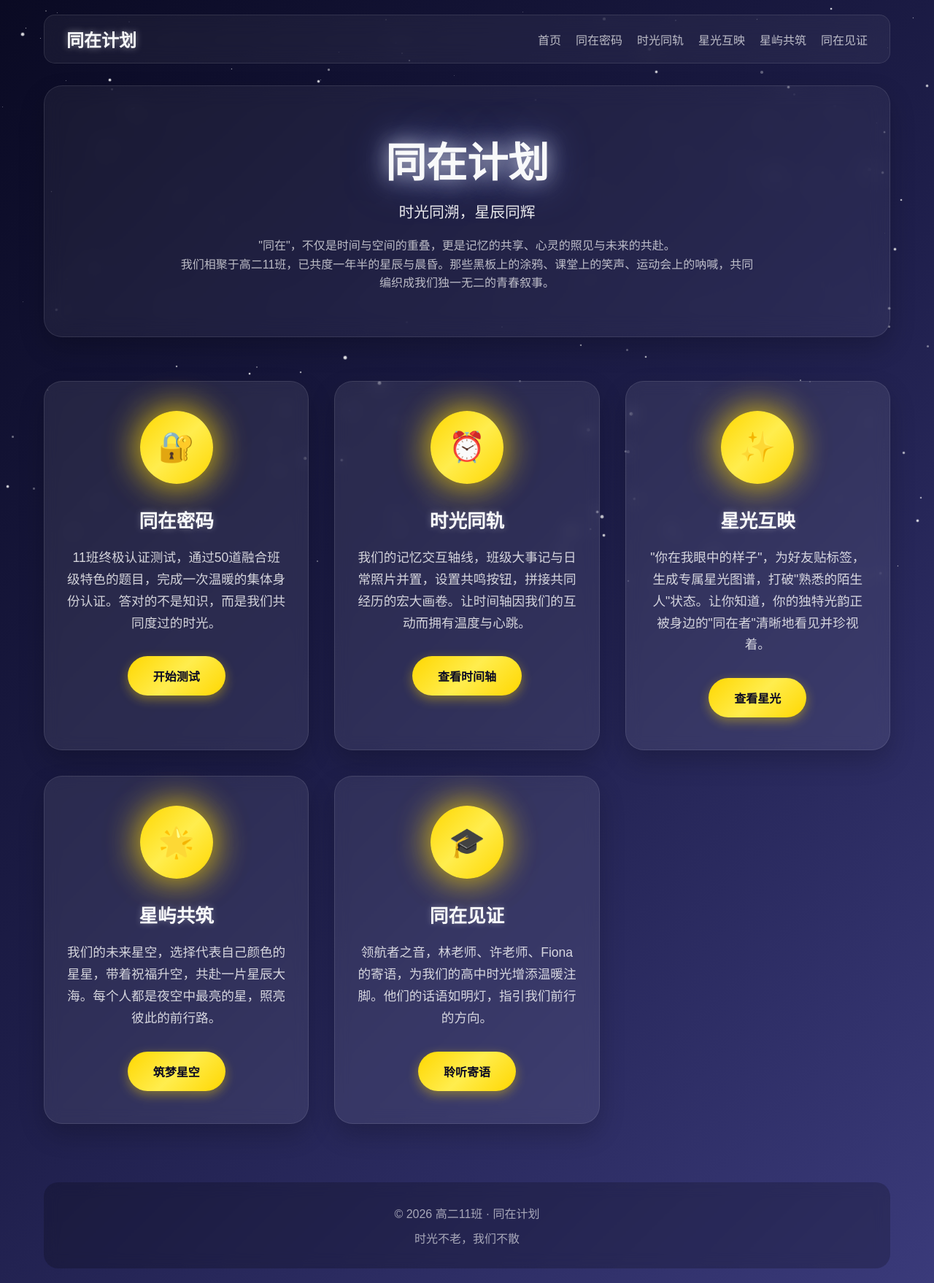
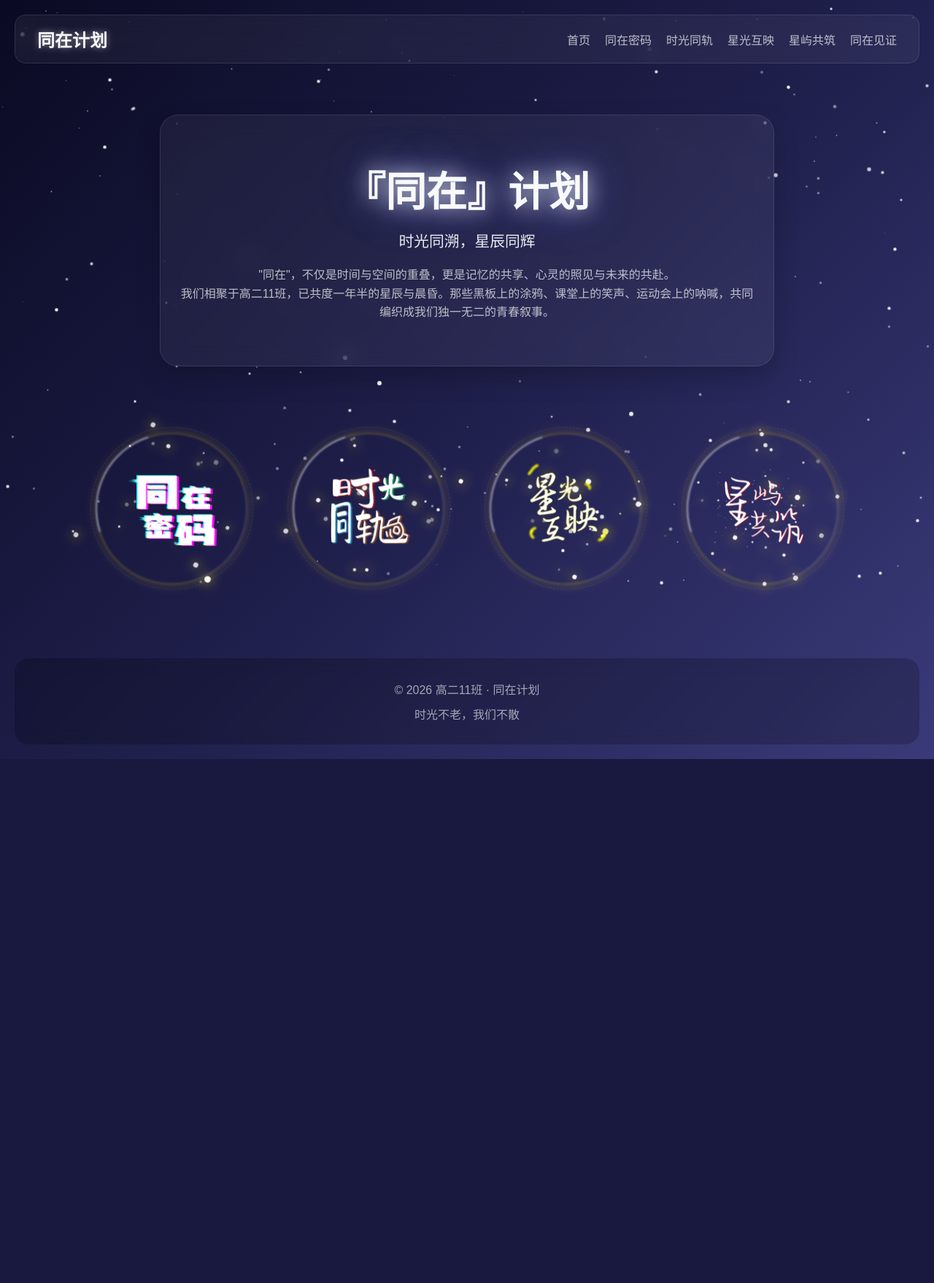
Before and after one commit to HarryWang163/eClassConstellation, a PHP site: page /dashboard.php in a window 1280 px wide. Shown: the whole page at 73% size. After the commit the page ends 1040 px from the top, so only its background shows below. Run offline with PHP 8.4, Linux system fonts and the light colour scheme; the visitor is signed in with stand-in values (Sample User, id 1).

Commit message:
完成主界面修改

```diff
--- a/app/includes/header.php
+++ b/app/includes/header.php
@@ -49,7 +49,7 @@
         }
 
         .container {
-            max-width: 1200px;
+            max-width: 1500px;
             margin: 0 auto;
             padding: 20px;
         }
--- a/dashboard.php
+++ b/dashboard.php
@@ -4,8 +4,8 @@ require_once __DIR__ . '/app/includes/auth.php';
 
 // 检查是否已登录
 if (!isLoggedIn()) {
-        // 未登录，显示登录提示
-        redirectToLogin();
+    // 未登录，显示登录提示
+    redirectToLogin();
 }
 ?>
 
@@ -14,8 +14,227 @@ if (!isLoggedIn()) {
 require_once __DIR__ . '/app/includes/header.php';
 ?>
 
-        <header>
-            <h1>同在计划</h1>
+<style>
+/* 外层容器 */
+.activities-wrapper {
+    max-width: 1400px;
+    margin: 0 auto;
+    padding: 40px 20px;
+    display: flex;
+    flex-direction: column;
+    align-items: center;
+    gap: 50px;
+}
+
+/* 品牌标识区域 */
+.brand-section {
+    text-align: center;
+}
+
+.brand-image {
+    max-width: 200px;       /* 根据实际图片调整 */
+    height: auto;
+    filter: drop-shadow(0 0 30px rgba(255, 215, 0, 0.6));
+    animation: float 4s ease-in-out infinite;
+}
+
+/* 四个活动图片水平行 */
+.activities-row {
+    display: flex;
+    justify-content: center;
+    align-items: center;
+    flex-wrap: wrap;        /* 移动端自动折行 */
+    gap: 40px 100px;         /* 间距 */
+    width: 100%;
+}
+
+.activity-item {
+    display: flex;
+    justify-content: center;
+    align-items: center;
+    background: none !important;
+    border: none !important;
+    box-shadow: none !important;
+    padding: 0;
+}
+
+.activity-icon-img {
+    max-width: 170px;       /* 统一大小，可按需调整 */
+    height: auto;
+    display: block;
+    transition: transform 0.3s ease, filter 0.3s ease;
+}
+
+.activity-icon-img:hover {
+    transform: scale(1.08);
+    filter: drop-shadow(0 0 20px rgba(255, 215, 0, 0.6));
+}
+
+/* 同在见证区域 */
+.witness-section {
+    margin-top: 20px;
+    text-align: center;
+}
+
+.witness-image {
+    max-width: 180px;
+    height: auto;
+    transition: transform 0.3s ease;
+}
+
+.witness-image:hover {
+    transform: scale(1.05);
+}
+
+/* 浮动动画（品牌标识） */
+@keyframes float {
+    0% { transform: translateY(0px); }
+    50% { transform: translateY(-10px); }
+    100% { transform: translateY(0px); }
+}
+
+/* 移动端适配 */
+@media (max-width: 768px) {
+    .activities-row {
+        gap: 30px;
+    }
+    .activity-icon-img {
+        max-width: 100px;
+    }
+    .brand-image {
+        max-width: 200px;
+    }
+}
+
+/* ---------- 品牌图片：脉动光晕 ---------- */
+.brand-section {
+    position: relative;
+}
+
+.brand-image {
+    position: relative;
+    z-index: 2;
+    animation: float 4s ease-in-out infinite, pulseGlow 3s ease-in-out infinite alternate;
+}
+
+@keyframes pulseGlow {
+    0% { filter: drop-shadow(0 0 20px rgba(255, 215, 0, 0.6)); }
+    100% { filter: drop-shadow(0 0 45px rgba(255, 215, 0, 0.9)); }
+}
+
+/* ---------- 活动图标：旋转光环 ---------- */
+.activity-item {
+    position: relative;
+    display: flex;
+    justify-content: center;
+    align-items: center;
+}
+
+/* 光环伪元素 - 每个图标背后的旋转圆环 */
+.activity-item::before {
+    content: '';
+    position: absolute;
+    width: 120%;            /* 比图片稍大 */
+    height: 120%;
+    border: 2px solid rgba(255, 215, 0, 0.3);
+    border-radius: 50%;
+    border-top-color: rgba(255, 255, 255, 0.8);
+    border-bottom-color: rgba(255, 255, 255, 0.2);
+    animation: rotate 8s linear infinite;
+    opacity: 0.7;
+    filter: blur(1px);
+    box-shadow: 0 0 15px rgba(255, 215, 0, 0.3);
+}
+
+/* 第二个光环，反向旋转，增加层次感 */
+.activity-item::after {
+    content: '';
+    position: absolute;
+    width: 130%;
+    height: 130%;
+    border: 1px dashed rgba(255, 255, 255, 0.2);
+    border-radius: 50%;
+    animation: rotateReverse 12s linear infinite;
+    opacity: 0.5;
+}
+
+@keyframes rotate {
+    0% { transform: rotate(0deg); }
+    100% { transform: rotate(360deg); }
+}
+
+@keyframes rotateReverse {
+    0% { transform: rotate(0deg); }
+    100% { transform: rotate(-360deg); }
+}
+
+/* 悬停时光环高亮并加速 */
+.activity-item:hover::before {
+    border-color: rgba(255, 215, 0, 0.8);
+    border-top-color: #fff;
+    border-bottom-color: rgba(255, 215, 0, 0.5);
+    animation-duration: 4s;
+    box-shadow: 0 0 30px rgba(255, 215, 0, 0.8);
+    width: 130%;
+    height: 130%;
+    transition: all 0.3s;
+}
+
+.activity-item:hover::after {
+    border-color: rgba(255, 255, 255, 0.5);
+    animation-duration: 6s;
+    width: 140%;
+    height: 140%;
+}
+
+/* 调整图片层级，不被伪元素遮挡 */
+.activity-icon-img {
+    position: relative;
+    z-index: 3;
+}
+
+/* 为每个活动图标创建星光粒子容器 */
+.activity-item {
+    position: relative;
+}
+
+/* 粒子容器 */
+.star-field {
+    position: absolute;
+    top: 50%;
+    left: 50%;
+    width: 200px;
+    height: 200px;
+    transform: translate(-50%, -50%);
+    pointer-events: none;
+    animation: rotateField 20s linear infinite;
+}
+
+.star-particle {
+    position: absolute;
+    background: white;
+    border-radius: 50%;
+    box-shadow: 0 0 10px gold;
+    animation: twinkle 2s infinite alternate;
+}
+
+@keyframes rotateField {
+    from { transform: translate(-50%, -50%) rotate(0deg); }
+    to { transform: translate(-50%, -50%) rotate(360deg); }
+}
+
+@keyframes twinkle {
+    0% { opacity: 0.3; transform: scale(1); }
+    100% { opacity: 1; transform: scale(1.5); }
+}
+</style>
+
+<!-- 主体内容开始 -->
+<main>
+<div class="activities-wrapper">
+    <!-- 中心图片（品牌标识） -->
+    <header>
+            <h1>『同在』计划</h1>
             <p class="subtitle">时光同溯，星辰同辉</p>
             <p class="header-description">
                 "同在"，不仅是时间与空间的重叠，更是记忆的共享、心灵的照见与未来的共赴。<br>
@@ -23,46 +242,82 @@ require_once __DIR__ . '/app/includes/header.php';
             </p>
         </header>
 
-        <div class="activities-grid">
-            <!-- 第一重：记忆同在 -->
-            <div class="activity-card">
-                <div class="activity-icon">🔐</div>
-                <h2 class="activity-title">同在密码</h2>
-                <p class="activity-description">11班终极认证测试，通过50道融合班级特色的题目，完成一次温暖的集体身份认证。答对的不是知识，而是我们共同度过的时光。</p>
-                <a href="password.php" class="btn">开始测试</a>
-            </div>
+    <!-- 四个活动图片水平一排 -->
+    <div class="activities-row">
+        <a href="password.php" class="activity-link">
+        <div class="activity-item">
+            <img src="images/icon-password.png" alt="同在密码" class="activity-icon-img">
+        </div>
+        </a>
+        <a href="timeline.php" class="activity-link">
+        <div class="activity-item">
+            <img src="images/icon-timeline.png" alt="时光同轨" class="activity-icon-img">
+        </div>
+        </a>
+        <a href="stars.php" class="activity-link">
+        <div class="activity-item">
+            <img src="images/icon-stars.png" alt="星光互映" class="activity-icon-img">
+        </div>
+        </a>
+        <a href="future.php" class="activity-link">
+        <div class="activity-item">
+            <img src="images/icon-future.png" alt="星屿共筑" class="activity-icon-img">
+        </div>
+        </a>
+    </div>
+</div>
+</main>
 
-            <div class="activity-card">
-                <div class="activity-icon">⏰</div>
-                <h2 class="activity-title">时光同轨</h2>
-                <p class="activity-description">我们的记忆交互轴线，班级大事记与日常照片并置，设置共鸣按钮，拼接共同经历的宏大画卷。让时间轴因我们的互动而拥有温度与心跳。</p>
-                <a href="timeline.php" class="btn">查看时间轴</a>
-            </div>
+<script>
+    // 为环形区域添加星光装饰
+    function createRingStars() {
+        const starsContainer = document.getElementById('ring-stars');
+        if (!starsContainer) return;
 
-            <!-- 第二重：心灵同在 -->
-            <div class="activity-card">
-                <div class="activity-icon">✨</div>
-                <h2 class="activity-title">星光互映</h2>
-                <p class="activity-description">"你在我眼中的样子"，为好友贴标签，生成专属星光图谱，打破"熟悉的陌生人"状态。让你知道，你的独特光韵正被身边的"同在者"清晰地看见并珍视着。</p>
-                <a href="stars.php" class="btn">查看星光</a>
-            </div>
+        const starCount = 100;
+        for (let i = 0; i < starCount; i++) {
+            const star = document.createElement('div');
+            star.className = 'star-decoration';
+            star.style.width = Math.random() * 4 + 1 + 'px';
+            star.style.height = star.style.width;
+            star.style.left = Math.random() * 100 + '%';
+            star.style.top = Math.random() * 100 + '%';
+            star.style.animationDelay = Math.random() * 5 + 's';
+            star.style.animationDuration = Math.random() * 3 + 2 + 's';
+            starsContainer.appendChild(star);
+        }
+    }
 
-            <!-- 第三重：未来同在 -->
-            <div class="activity-card">
-                <div class="activity-icon">🌟</div>
-                <h2 class="activity-title">星屿共筑</h2>
-                <p class="activity-description">我们的未来星空，选择代表自己颜色的星星，带着祝福升空，共赴一片星辰大海。每个人都是夜空中最亮的星，照亮彼此的前行路。</p>
-                <a href="future.php" class="btn">筑梦星空</a>
-            </div>
+    window.addEventListener('load', createRingStars);
+</script>
+<script>
+    function addStarField() {
+        const items = document.querySelectorAll('.activity-item');
+        items.forEach(item => {
+            // 避免重复添加
+            if (item.querySelector('.star-field')) return;
 
-            <div class="activity-card">
-                <div class="activity-icon">🎓</div>
-                <h2 class="activity-title">同在见证</h2>
-                <p class="activity-description">领航者之音，林老师、许老师、Fiona的寄语，为我们的高中时光增添温暖注脚。他们的话语如明灯，指引我们前行的方向。</p>
-                <a href="witness.php" class="btn">聆听寄语</a>
-            </div>
-        </div>
+            const field = document.createElement('div');
+            field.className = 'star-field';
 
+            // 生成20个粒子
+            for (let i = 0; i < 20; i++) {
+                const star = document.createElement('div');
+                star.className = 'star-particle';
+                const size = Math.random() * 4 + 2;
+                star.style.width = size + 'px';
+                star.style.height = size + 'px';
+                star.style.left = Math.random() * 100 + '%';
+                star.style.top = Math.random() * 100 + '%';
+                star.style.animationDelay = Math.random() * 2 + 's';
+                star.style.animationDuration = Math.random() * 2 + 1.5 + 's';
+                field.appendChild(star);
+            }
+            item.appendChild(field);
+        });
+    }
+    window.addEventListener('load', addStarField);
+</script>
 <?php
 // 引入公共页脚
 require_once __DIR__ . '/app/includes/footer.php';
```
Also changed, not shown: images/icon-future.png (added), images/icon-password.png (added), images/icon-stars.png (added), images/icon-timeline.png (added), images/tongzai-center.png (added).
